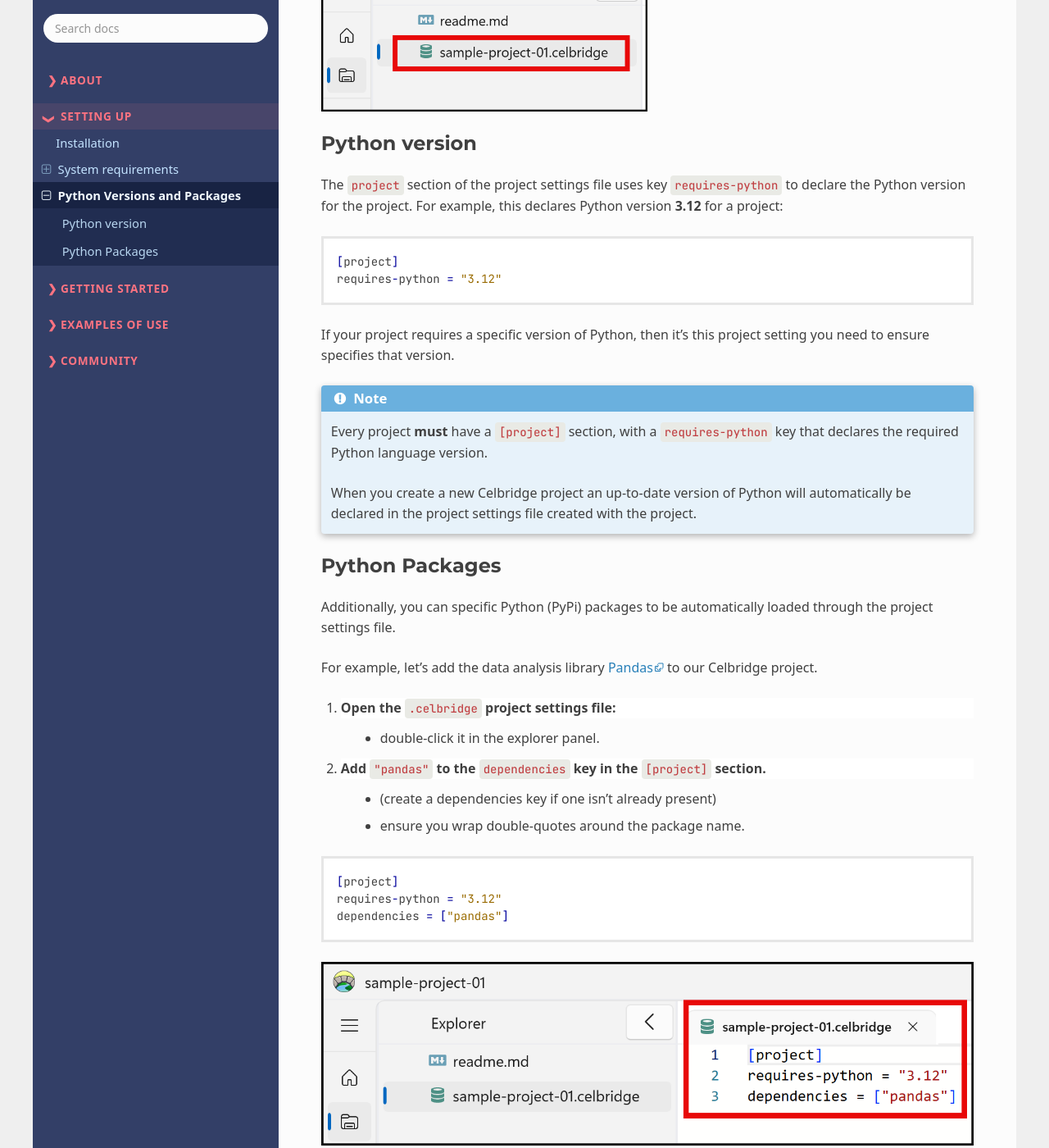
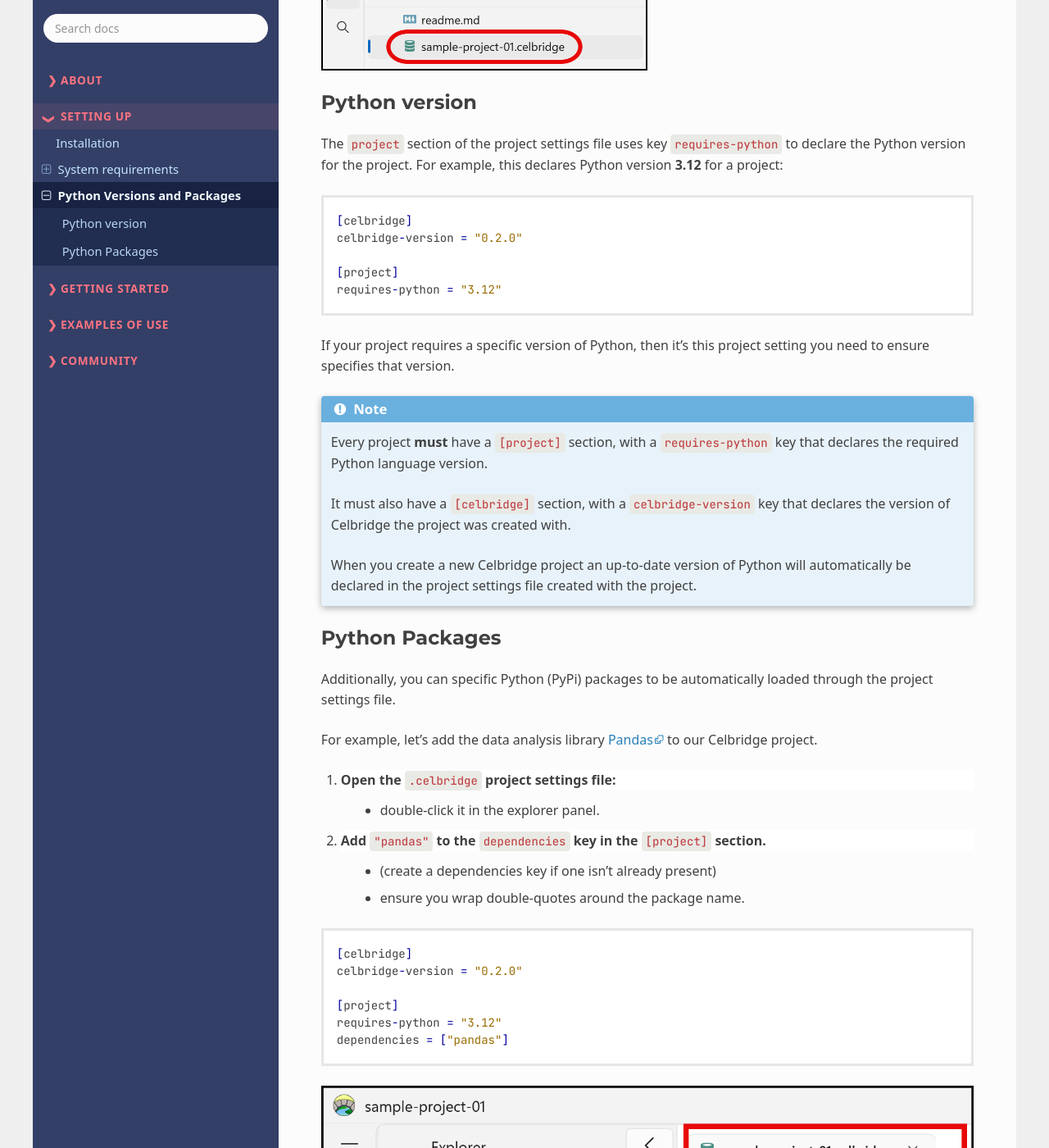
Before and after one commit to celbridge-org/celbridge-docs, a Sphinx documentation site: the page built from docs/02_setup/python_versions.md, in a window 1280 px wide and 1400 px high, scrolled down 373 px. Shown: the whole window at 82% size. Built offline with Sphinx 7.4.7 and the Read the Docs theme 3.1.0, drawn with Linux system fonts in a browser that asks for light colours; some of the changed text lies outside the part shown.

Commit message:
updated Python versions docs with celbridge version

````diff
--- a/docs/02_setup/python_versions.md
+++ b/docs/02_setup/python_versions.md
@@ -4,7 +4,7 @@ The project settings file configures the project for a specific version of Pytho
 
 For example, this screenshot shows the project settings file for a project named **sample-project-01**:
 
-```{image} /02_setup/images/project_settings_explorer_panel.png
+```{image} /02_setup/images/project_settings_explorer_panel2.png
 :alt: Screenshot showing .celbridge configuration file in the file explorer panel
 :width: 50%
 ```
@@ -14,6 +14,9 @@ For example, this screenshot shows the project settings file for a project named
 The `project` section of the project settings file uses key `requires-python` to declare the Python version for the project. For example, this declares Python version **3.12** for a project:
 
 ```
+[celbridge]
+celbridge-version = "0.2.0"
+
 [project]
 requires-python = "3.12"
 ```
@@ -22,6 +25,8 @@ If your project requires a specific version of Python, then it's this project se
 
 :::{note}
 Every project **must** have a `[project]` section, with a `requires-python` key that declares the required Python language version.
+
+It must also have a `[celbridge]` section, with a `celbridge-version` key that declares the version of Celbridge the project was created with.
 
 When you create a new Celbridge project an up-to-date version of Python will automatically be declared in the project settings file created with the project.
 :::
@@ -39,6 +44,9 @@ For example, let's add the data analysis library [Pandas] to our Celbridge proje
      - ensure you wrap double-quotes around the package name.
 
 ```
+[celbridge]
+celbridge-version = "0.2.0"
+
 [project]
 requires-python = "3.12"
 dependencies = ["pandas"]
@@ -60,6 +68,9 @@ dependencies = ["pandas"]
 You can specify multiple packages by declaring a comma-separate list of them in the `dependencies` key. For example, here we specify both the `"pandas"` and `"numpy"` packages:
 
 ```
+[celbridge]
+celbridge-version = "0.2.0"
+
 [project]
 requires-python = "3.12"
 dependencies = ["pandas", "numpy"]
````
Also changed, not shown: docs/03_getting_started/console.md (+1 -1 lines), docs/02_setup/images/console.png (deleted), docs/02_setup/images/dependencies_pandas2.png (added), docs/02_setup/images/project_settings_explorer_panel2.png (added), docs/03_getting_started/images/console.png (deleted), docs/03_getting_started/images/console2.png (added), 4 other files.
